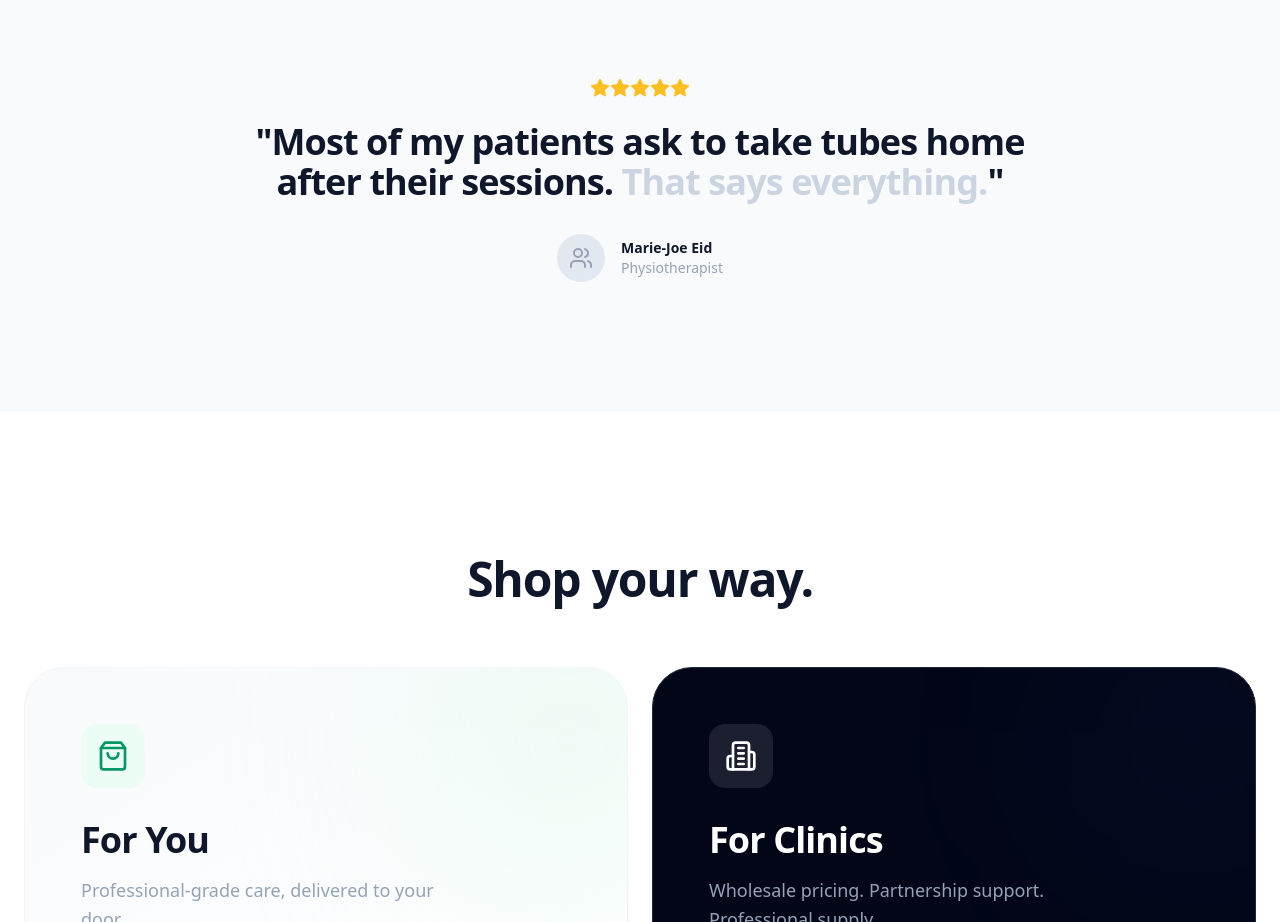
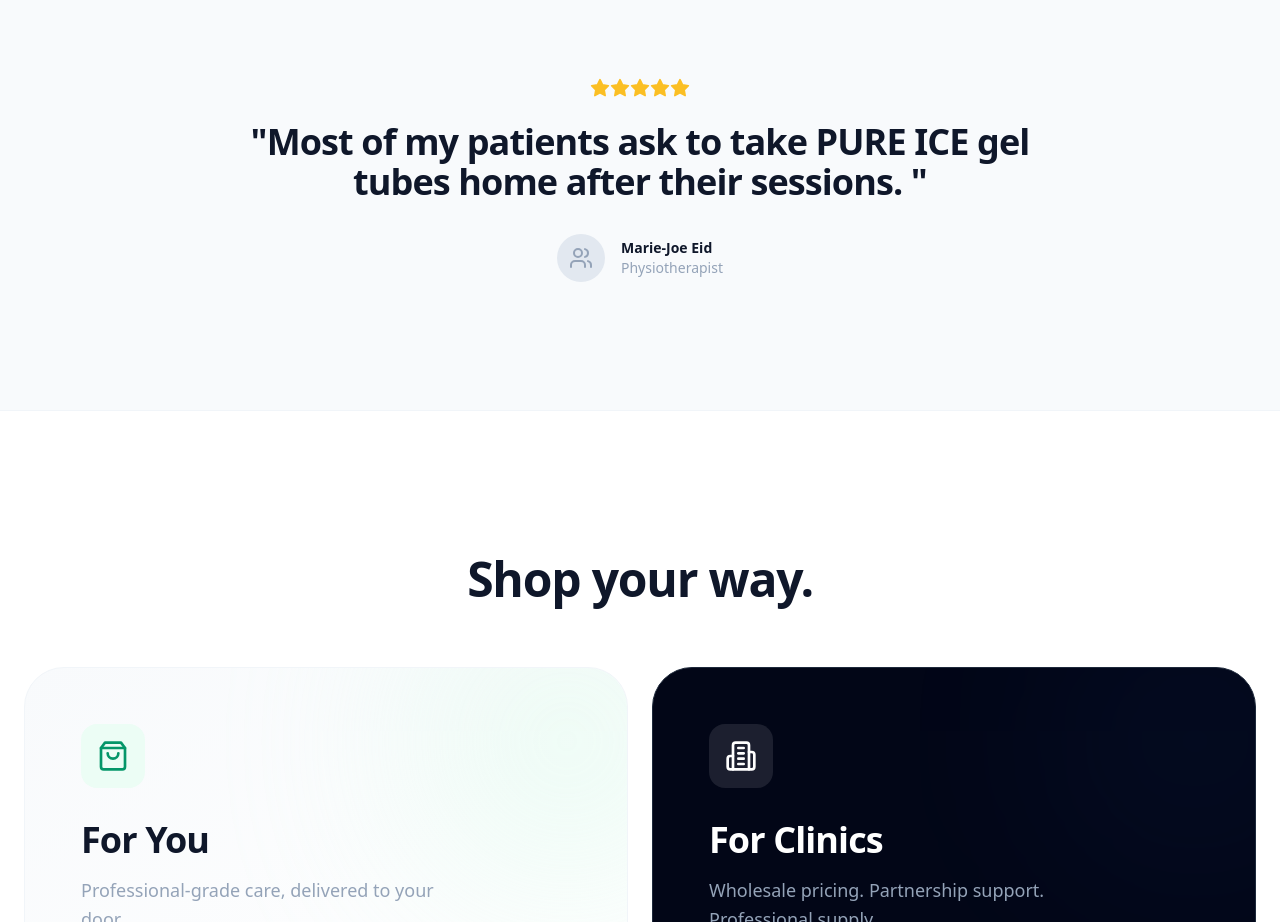
Before and after one commit to AnthonyN799/second-website, a React (Vite) app: page / in a window 1280 px wide. Shown: the part 3080-4002 px from the top of the page. Built offline with nearby package versions, Linux system fonts and the light colour scheme.

Commit message:
Update HomePage.jsx

```diff
--- a/src/pages/HomePage.jsx
+++ b/src/pages/HomePage.jsx
@@ -368,8 +368,8 @@
           </Reveal>
           <Reveal delay={0.1}>
             <blockquote className="text-2xl md:text-4xl font-bold leading-snug tracking-tight mb-8 text-slate-900">
-              "Most of my patients ask to take tubes home after their sessions.
-              <span className="text-slate-300"> That says everything.</span>"
+              "Most of my patients ask to take PURE ICE gel tubes home after their sessions.
+              <span className="text-slate-300"> </span>"
             </blockquote>
           </Reveal>
           <Reveal delay={0.2}>
```
